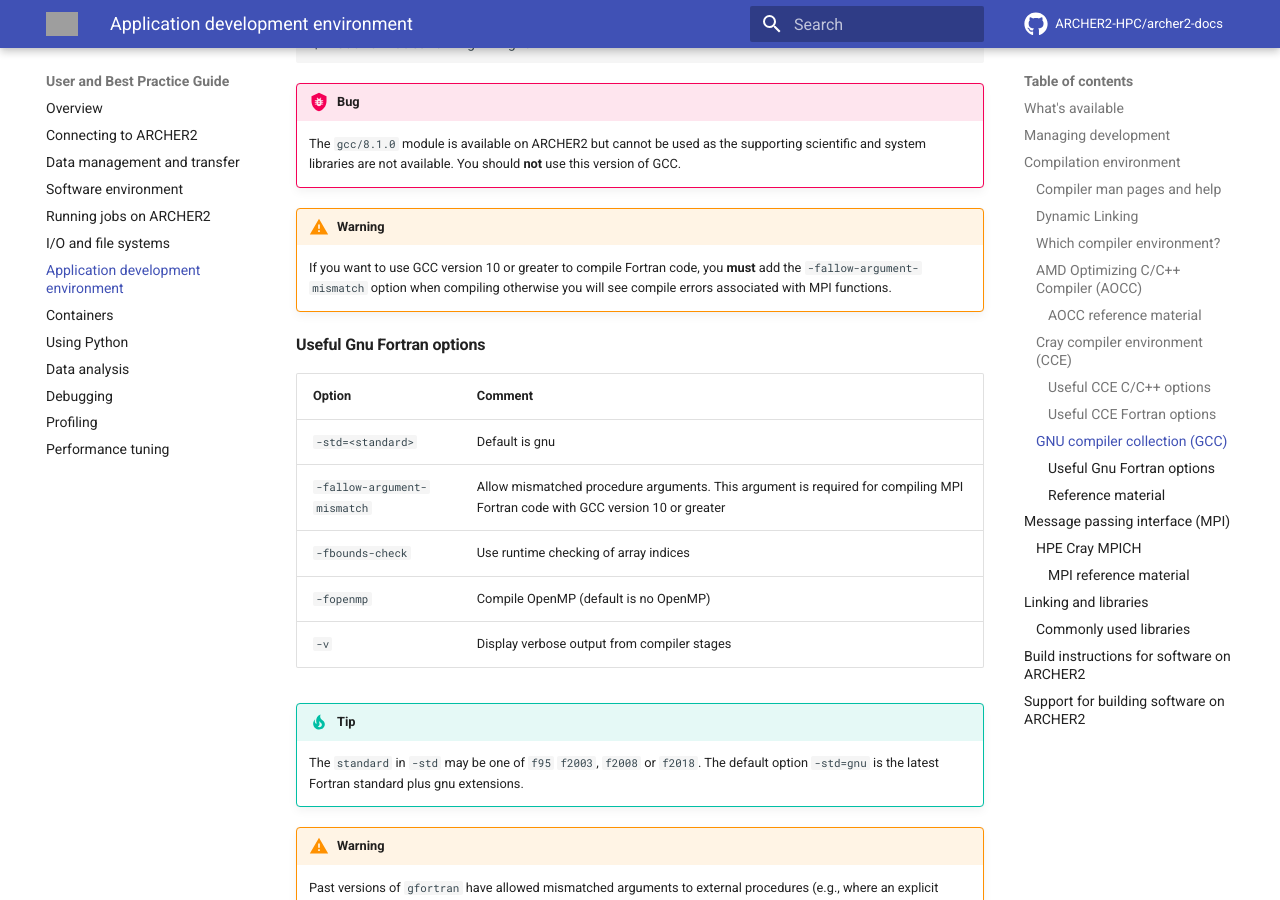
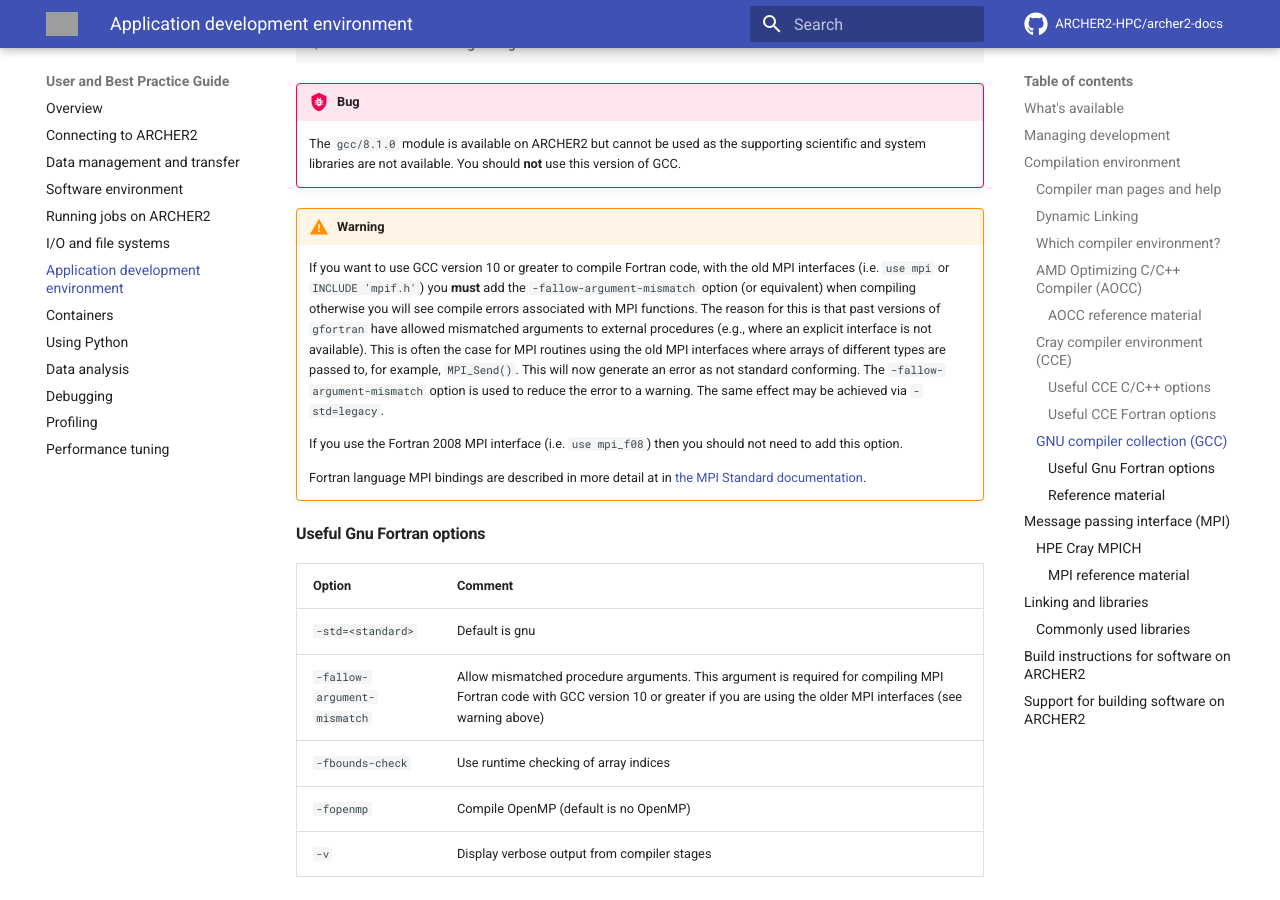
Before and after one commit to ARCHER2-HPC/archer2-docs, an MkDocs documentation site: the page built from docs/user-guide/dev-environment.md, in a window 1280 px wide and 900 px high, scrolled down 7568 px. Built offline with MkDocs 1.6.1 and Material for MkDocs 9.7.7, drawn with Linux system fonts in a browser that asks for light colours; comment, search, counter and statistics services are not loaded; grey boxes are pictures that could not be loaded.

Commit message:
Adds notes on Fortran MPI interface and GCC

```diff
--- a/docs/user-guide/dev-environment.md
+++ b/docs/user-guide/dev-environment.md
@@ -331,15 +331,30 @@
 
 !!! warning
     If you want to use GCC version 10 or greater to compile Fortran code,
-    you **must** add the `-fallow-argument-mismatch` option when compiling
+    with the old MPI interfaces (i.e. `use mpi` or `INCLUDE 'mpif.h'`) you
+    **must** add the `-fallow-argument-mismatch` option (or equivalent) when compiling
     otherwise you will see compile errors associated with MPI functions.
+    The reason for this is that past versions of `gfortran` have allowed
+    mismatched arguments to external procedures (e.g., where an explicit
+    interface is not available). This is often the case for MPI routines
+    using the old MPI interfaces where arrays of different types are passed
+    to, for example, `MPI_Send()`. This will now generate an error as not
+    standard conforming. The `-fallow-argument-mismatch` option is used
+    to reduce the error to a warning. The same effect may be achieved via
+    `-std=legacy`.
+
+    If you use the Fortran 2008 MPI interface (i.e. `use mpi_f08`) then you
+    should not need to add this option.
+
+    Fortran language MPI bindings are described in more detail at
+    in [the MPI Standard documentation](https://www.mpi-forum.org/docs/mpi-3.1/mpi31-report/node408.htm).
 
 #### Useful Gnu Fortran options
 
 | Option | Comment |
 | ------ | ------- |
 | `-std=<standard>` |	Default is gnu |
-| `-fallow-argument-mismatch` | Allow mismatched procedure arguments. This argument is required for compiling MPI Fortran code with GCC version 10 or greater |
+| `-fallow-argument-mismatch` | Allow mismatched procedure arguments. This argument is required for compiling MPI Fortran code with GCC version 10 or greater if you are using the older MPI interfaces (see warning above) |
 | `-fbounds-check` | Use runtime checking of array indices |
 | `-fopenmp` | Compile OpenMP (default is no OpenMP) |
 | `-v` | Display verbose output from compiler stages |
```
Also changed, not shown: docs/archer-migration/archer2-differences.md (+2 -2 lines).
